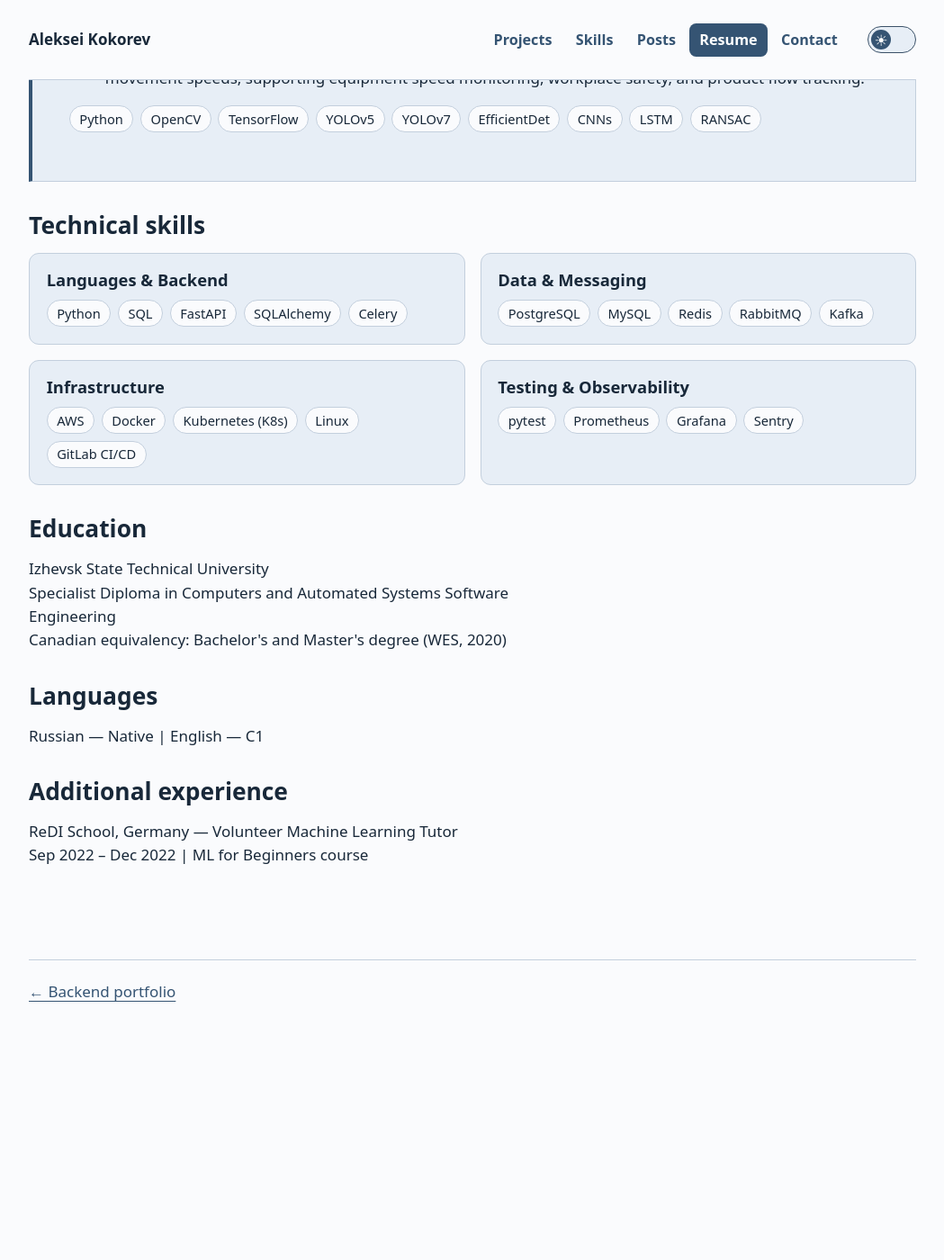
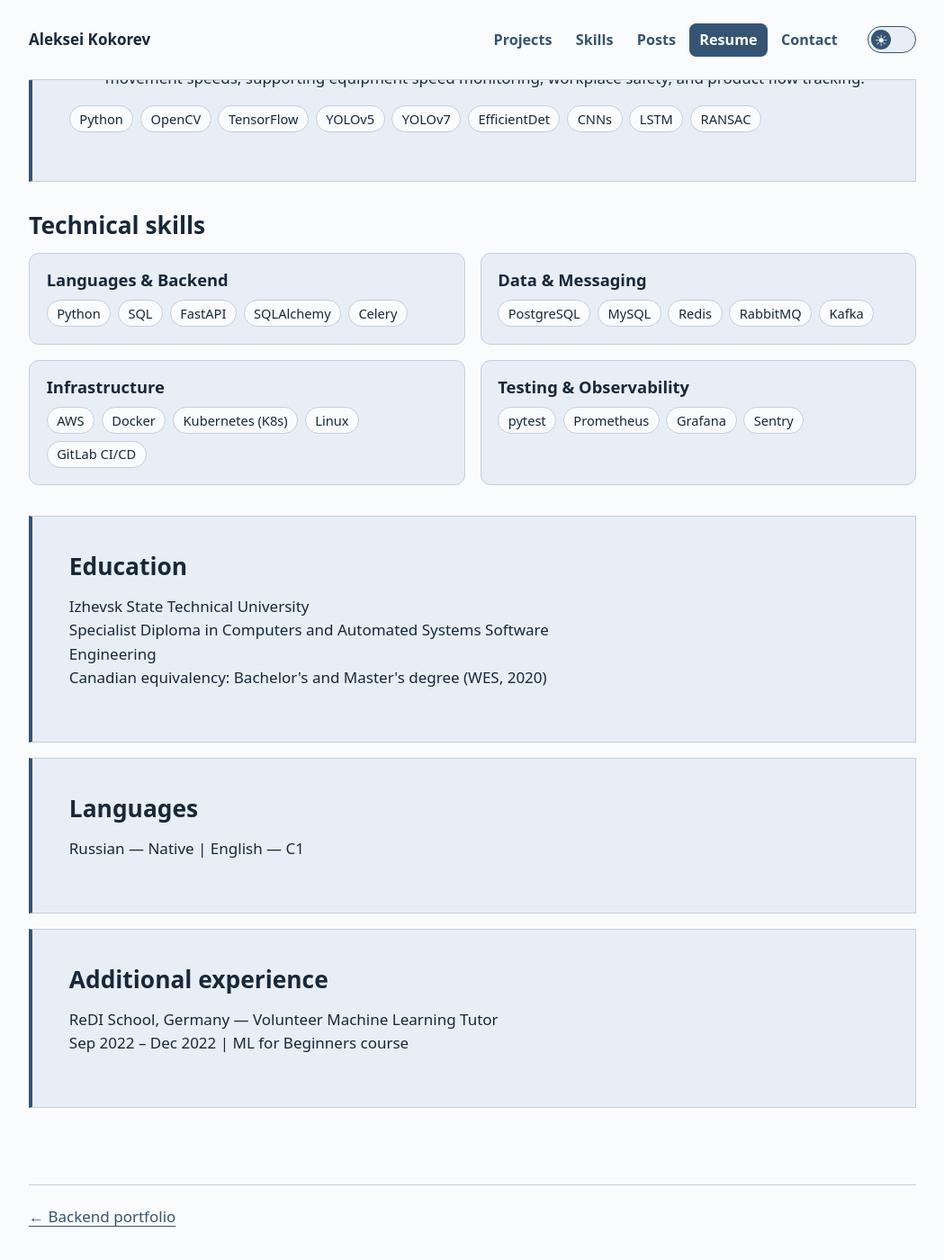
Before and after one commit to alex-coch/alex-coch.github.io, a Jekyll site: the page resume/index.html, which Jekyll copies as it is, in a window 1280 px wide and 1400 px high, scrolled down 2835 px. Shown: the whole window at 90% size, without its empty margins (115-1164 px from the left). Built offline with Jekyll 4.4.1, drawn with Linux system fonts in a browser that asks for light colours; before the commit the page ends 3984 px from its top, so only the background shows below that.

Commit message:
Use portfolio cards for resume background sections

```diff
--- a/assets/portfolio.css
+++ b/assets/portfolio.css
@@ -27,6 +27,8 @@ main > .hero ~ section {display:flow-root;margin-block-start:2rem}
 main > .hero ~ section > h2 {font-size:clamp(1.75rem, 3.5vw, 2.25rem);margin-block-start:0}
 .work-card h3 {font-size:clamp(1.35rem, 2.6vw, 1.75rem)}
 .work-card + .work-card {margin-top:1rem}
+.skill-cards + .work-card {margin-top:2rem}
+.work-card > h2 {margin-block-start:0}
 
 body > header {position:sticky;top:0;z-index:2;background:var(--page);width:min(58rem,90%);margin-inline:auto}
 html[data-pinned-nav] body {padding-top:var(--nav-height)}
--- a/resume/index.html
+++ b/resume/index.html
@@ -7,7 +7,7 @@
   <meta name="robots" content="noindex">
   <link rel="icon" href="/assets/ak.svg?v=3" type="image/svg+xml">
 <script src="/assets/theme.js?v=2"></script>
-<link rel="stylesheet" href="/assets/portfolio.css?v=34">
+<link rel="stylesheet" href="/assets/portfolio.css?v=35">
 <script defer src="/assets/portfolio-nav.js?v=7"></script>
 <script defer src="/assets/messenger-links.js"></script>
 <script defer src="/assets/portfolio-enhancements.js?v=6"></script>
@@ -202,12 +202,18 @@
       </ul>
     </div>
   </div>
+  <section class="work-card">
     <h2>Education</h2>
     <p>Izhevsk State Technical University<br>Specialist Diploma in Computers and Automated Systems Software Engineering<br>Canadian equivalency: Bachelor&#x27;s and Master&#x27;s degree (WES, 2020)</p>
+  </section>
+  <section class="work-card">
     <h2>Languages</h2>
     <p>Russian — Native | English — C1</p>
+  </section>
+  <section class="work-card">
     <h2>Additional experience</h2>
     <p>ReDI School, Germany — Volunteer Machine Learning Tutor<br>Sep 2022 – Dec 2022 | ML for Beginners course</p>
   </section>
+</section>
 <footer><a href="/">← Backend portfolio</a></footer>
 </main></body></html>
```
Lines whose indentation alone changed are shown as unchanged.
